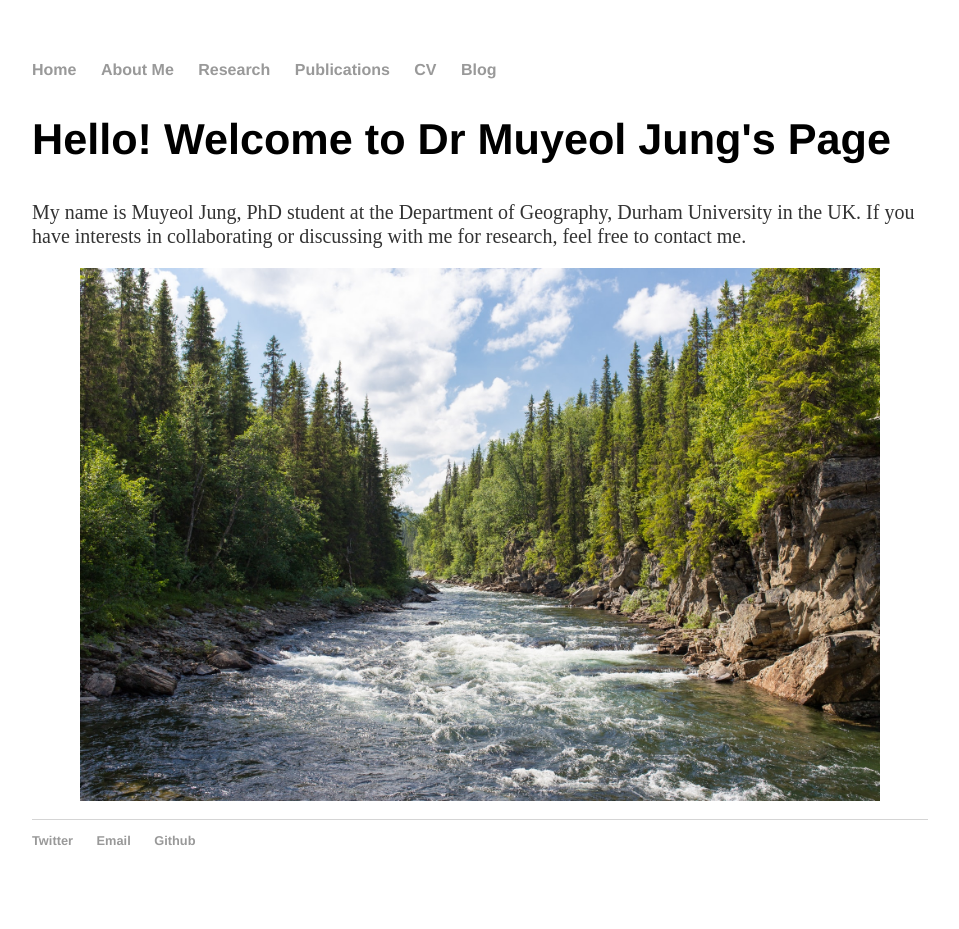
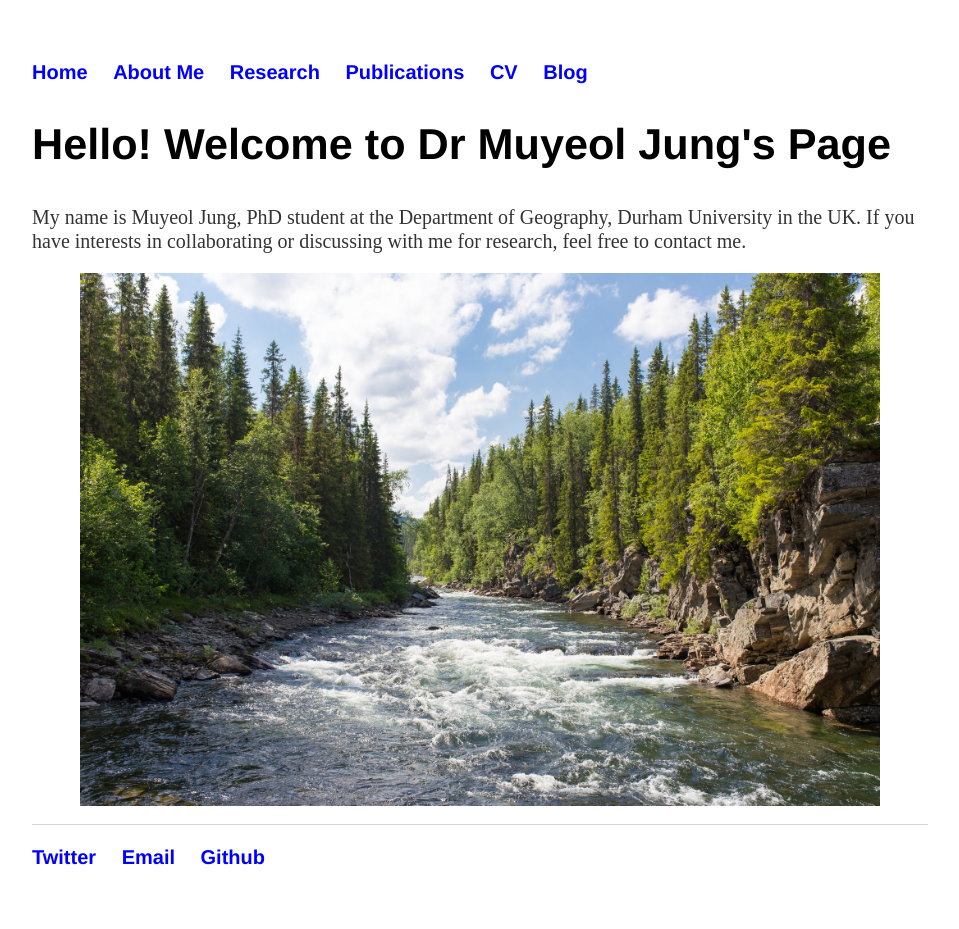
Before and after one commit to muyeoljung/muyeoljung.github.io, a Jekyll site: the page built from index.html, in a window 1280 px wide. Shown: the whole page, without its empty margins (160-1119 px from the left). Built offline with Jekyll 4.4.1, drawn with Linux system fonts in a browser that asks for light colours; before the commit the page ends 908 px from its top, so only the background shows below that.

Commit message:
Update main.css

```diff
--- a/css/main.css
+++ b/css/main.css
@@ -1,6 +1,6 @@
 body { margin: 60px auto; width: 70%; }
 
-a { text-decoration: none; color: #999; }
+a { text-decoration: none; color: #0000ff; }
 a:hover { text-decoration: underline; }
 
 p, ul { font-size: 20px; line-height: 1.2em; color: #333; }
@@ -11,7 +11,7 @@
 h3 { font-size: 2.3em; }
 h4 { font-size: 1.9em; }
 
-nav ul, footer ul { font-size: 1em; font-family: 'Helvetica', 'Arial', 'Sans-Serif'; padding: 0px; list-style: none; font-weight: bold; }
+nav ul, footer ul { font-size: 20px; font-family: 'Helvetica', 'Arial', 'Sans-Serif'; padding: 0px; list-style: none; font-weight: bold; }
 nav ul li, footer ul li { display: inline; margin-right: 20px; }
 
 footer { border-top: 1px solid #d5d5d5; font-size: .8em; }
```
